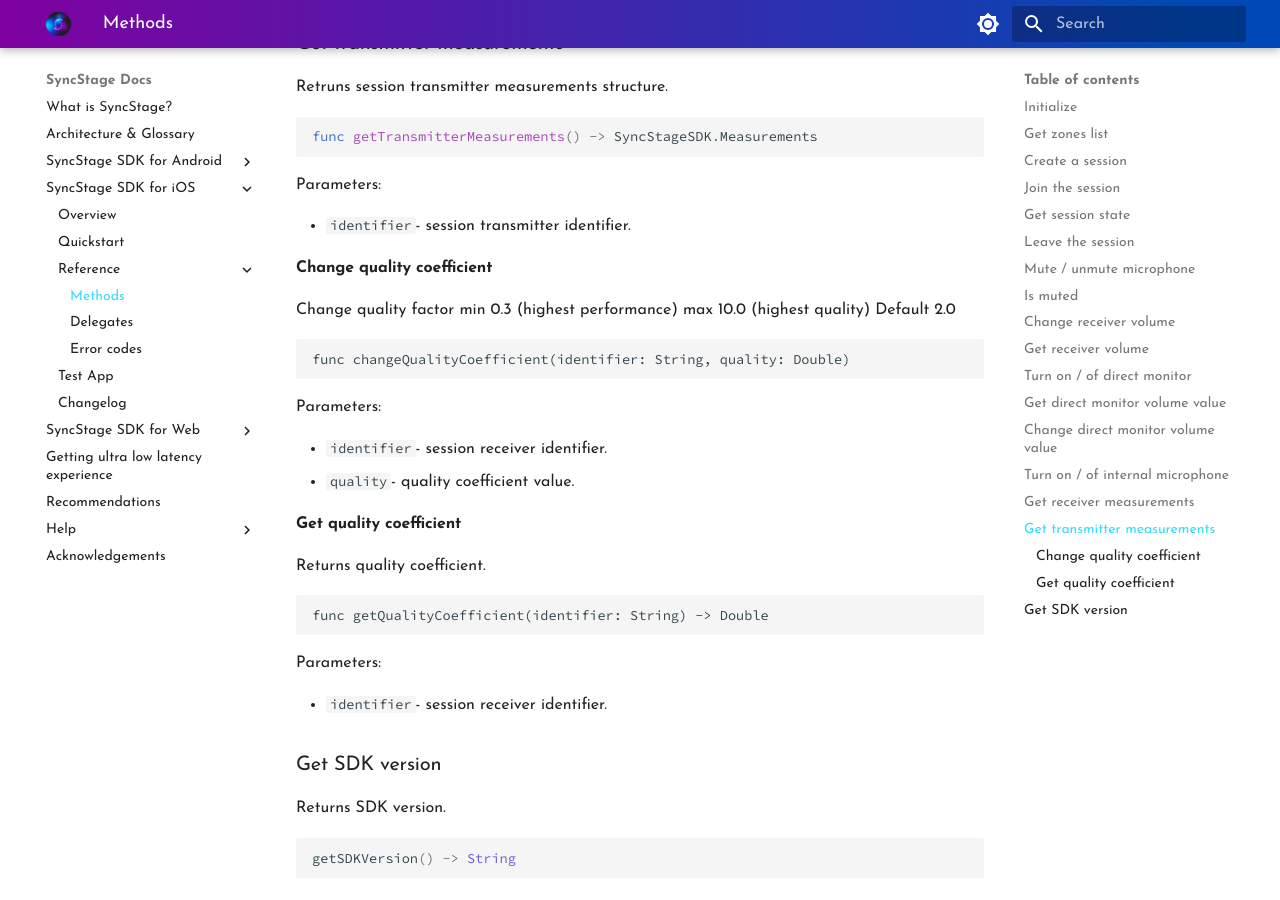
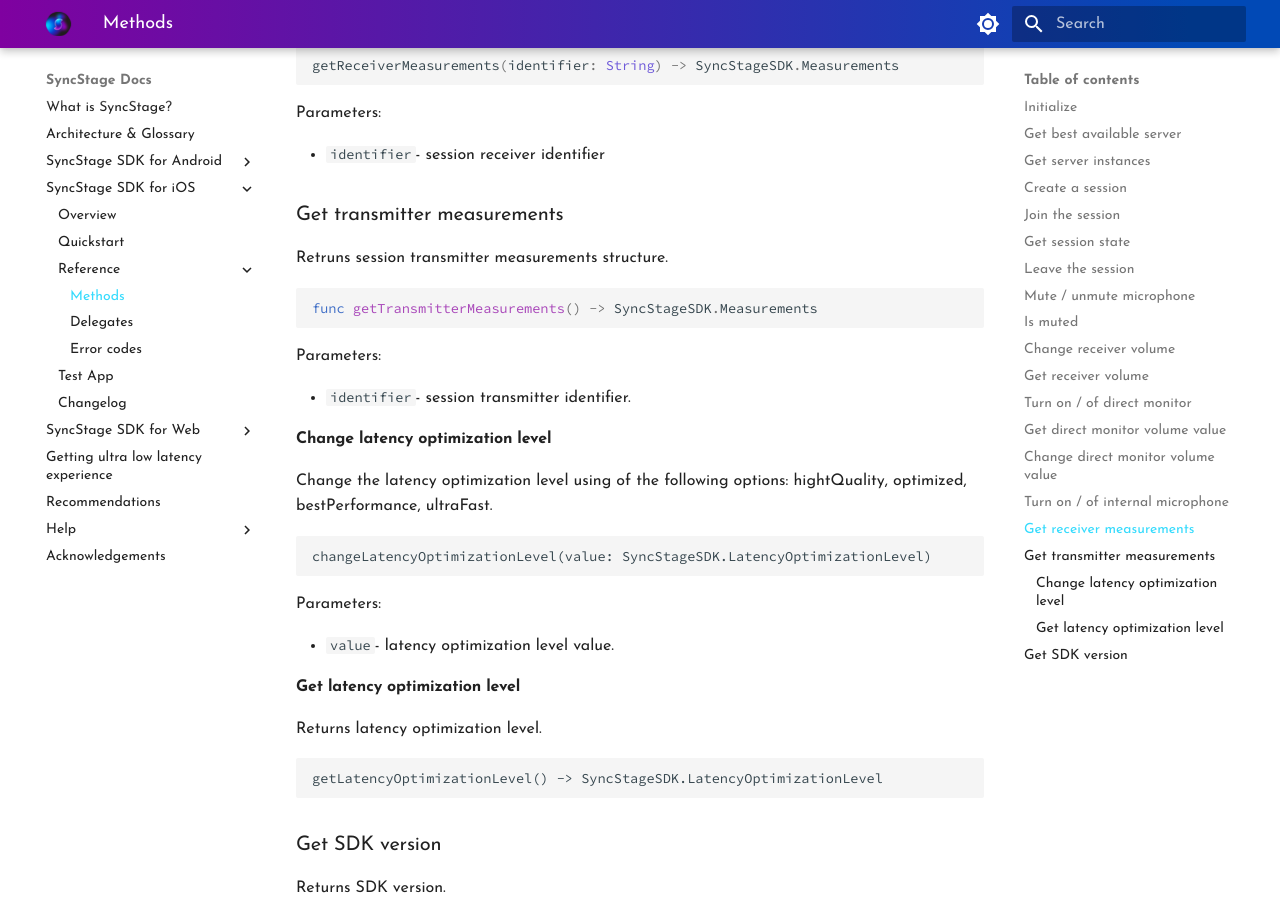
Before and after one commit to opensesamemedia/syncstage-docs, an MkDocs documentation site: the page built from docs/ios/sdk-methods.md, in a window 1280 px wide and 900 px high, scrolled down 4439 px. Built offline with MkDocs 1.6.1 and Material for MkDocs 9.7.7, drawn with Linux system fonts in a browser that asks for light colours; some of the changed text lies outside the part shown.

Commit message:
SYN-1901 - Update docs with v0.4.0 methods and release notes for iOS

````diff
--- a/docs/ios/sdk-methods.md
+++ b/docs/ios/sdk-methods.md
@@ -18,17 +18,29 @@
 
 * `completion` - closure informs if setup error occurs
 
-### Get zones list
+### Get best available server
 
-Gets available Zones list, where a session can be created
+Get best available server, where a session can be created
 
 ```swift
-zoneList(completion: @escaping (Result<[Zone], Error>)
+getBestAvailableServer(completion: @escaping (Swift.Result<SyncStageSDK.ServerInstance, SyncStageSDK.SyncStageError>) -> Swift.Void)
 ```
 
 Parameters:
 
-* `completion` - returns zones list
+* `completion` - returns a server instance.
+
+### Get server instances
+
+Get server instances so you can select the server that is suitable for your session.
+
+```swift
+getServerInstances(completion: @escaping (Swift.Result<[SyncStageSDK.ServerInstance], SyncStageSDK.SyncStageError>) -> Swift.Void)
+```
+
+Parameters:
+
+* `completion` - returns a list of servers.
 
 ### Create a session
 
@@ -46,6 +59,7 @@
 
 * `zoneId` - zone in which we want to host our session
 * `userId` - id of your app user to match the data between SyncStage and your backend
+* `studioServerId` - id of the selected studio server
 * `completion` -  if succeeded returns a SessionIdentifier (session Id and session code)
 
 ### Join the session
@@ -71,15 +85,11 @@
 
 * `displayName` - your app user display name
 
-* `latitude` - current location latitude
+* `zoneId` - zone in which your session is hosted
 
-* `longitude` - current location longitude
+* `studioServerId` - studio server where you are running your session
 
 * `completion` - if succeeded returns a Session object
-
-!!! note
-
-    Latitude and longitude are now optional parameters, in the future releases it will be used to further optimize the latency.
 
 
 ### Get session state
@@ -210,26 +220,22 @@
 
 * `identifier`- session transmitter identifier.
 
-#### Change quality coefficient
-Change quality factor min 0.3 (highest performance) max 10.0 (highest quality) Default 2.0
+#### Change latency optimization level
+Change the latency optimization level using of the following options: hightQuality, optimized, bestPerformance, ultraFast.
 
 ```
-func changeQualityCoefficient(identifier: String, quality: Double)
+changeLatencyOptimizationLevel(value: SyncStageSDK.LatencyOptimizationLevel)
 ```
 Parameters:
 
-* `identifier`- session receiver identifier.
-* `quality`- quality coefficient value.
+* `value`- latency optimization level value.
 
-#### Get quality coefficient
-Returns quality coefficient.
+#### Get latency optimization level
+Returns latency optimization level.
 
 ```
-func getQualityCoefficient(identifier: String) -> Double
+getLatencyOptimizationLevel() -> SyncStageSDK.LatencyOptimizationLevel
 ```
-Parameters:
-
-* `identifier`- session receiver identifier.
 
 ### Get SDK version
 Returns SDK version.
````
Also changed, not shown: other parts of docs/ios/sdk-methods.md (+3 -2 lines), docs/ios/changelog.md (+21 -0 lines), docs/ios/sdk-delegates.md (+10 -0 lines), docs/ios/sdk-error-codes.md (+8 -10 lines), docs/ios/test-app.md (+1 -1 lines).
